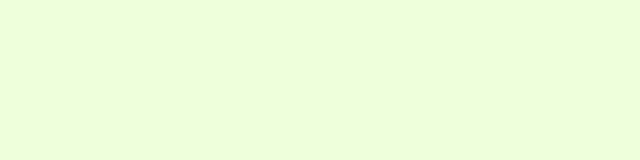
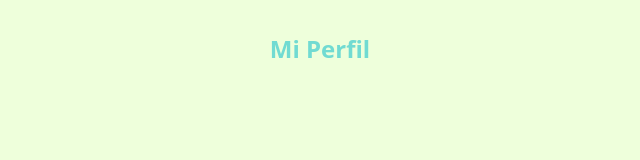
Before and after one commit to Carlos-EspiPliego/app-notas-sw, a React (Create React App) app: page /Miperfil in a window 1280 px wide. Before the commit this address had no page. Shown: the top 160 px of the page, without its empty margins (320-960 px from the left). Built offline with nearby package versions, Linux system fonts and the light colour scheme.

Commit message:
perf: Cambio en la navegacion y estructura de la aplicacion

```diff
--- a/src/App.js
+++ b/src/App.js
@@ -1,7 +1,9 @@
 import './App.css';
 import './styles/global.css';
 import { BrowserRouter as Router, Route, Routes } from 'react-router-dom';
-import Home from './Home';
+import Home from './pages/Home';
+import MiPerfil from './pages/MiPerfil';
+import NotFound from './pages/NotFound';
 
 function App() {
 
@@ -10,6 +12,8 @@ function App() {
       <Router>
         <Routes>
           <Route path="/" element={<Home />} />
+          <Route path='/Miperfil' element={<MiPerfil />}  />
+          <Route path='/*' element={<NotFound />}  />
           {/**Poner las rutas de los componentes importados */}
         </Routes>
       </Router>
--- /dev/null
+++ b/src/pages/MiPerfil.js
@@ -0,0 +1,11 @@
+import React from 'react'
+
+function MiPerfil() {
+  return (
+    <div>
+        <h1>Mi Perfil</h1>
+    </div>
+  )
+}
+
+export default MiPerfil;
--- /dev/null
+++ b/src/pages/NotFound.js
@@ -0,0 +1,11 @@
+import React from 'react'
+
+function NotFound() {
+  return (
+    <div>
+        <h1>404 NOT FOUND</h1>
+    </div>
+  )
+}
+
+export default NotFound;
```
Also changed, not shown: src/pages/Home.js (renamed from src/Home.js, +5 -5 lines).
